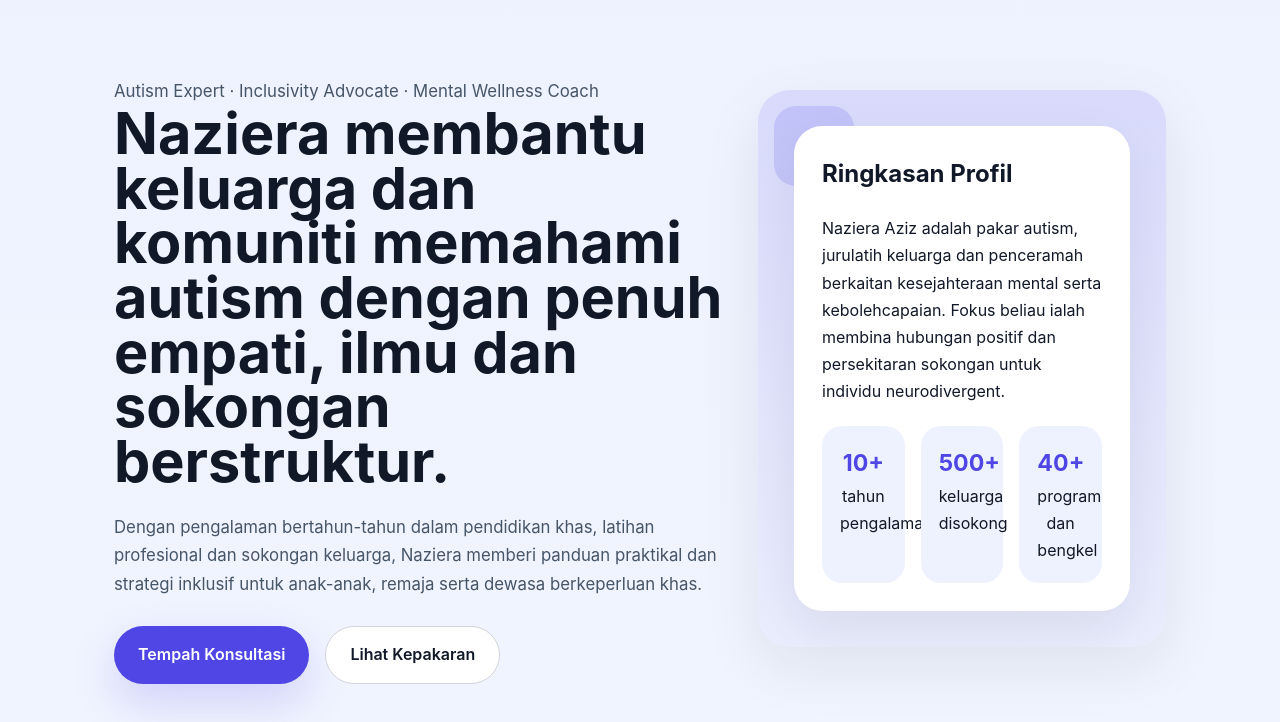
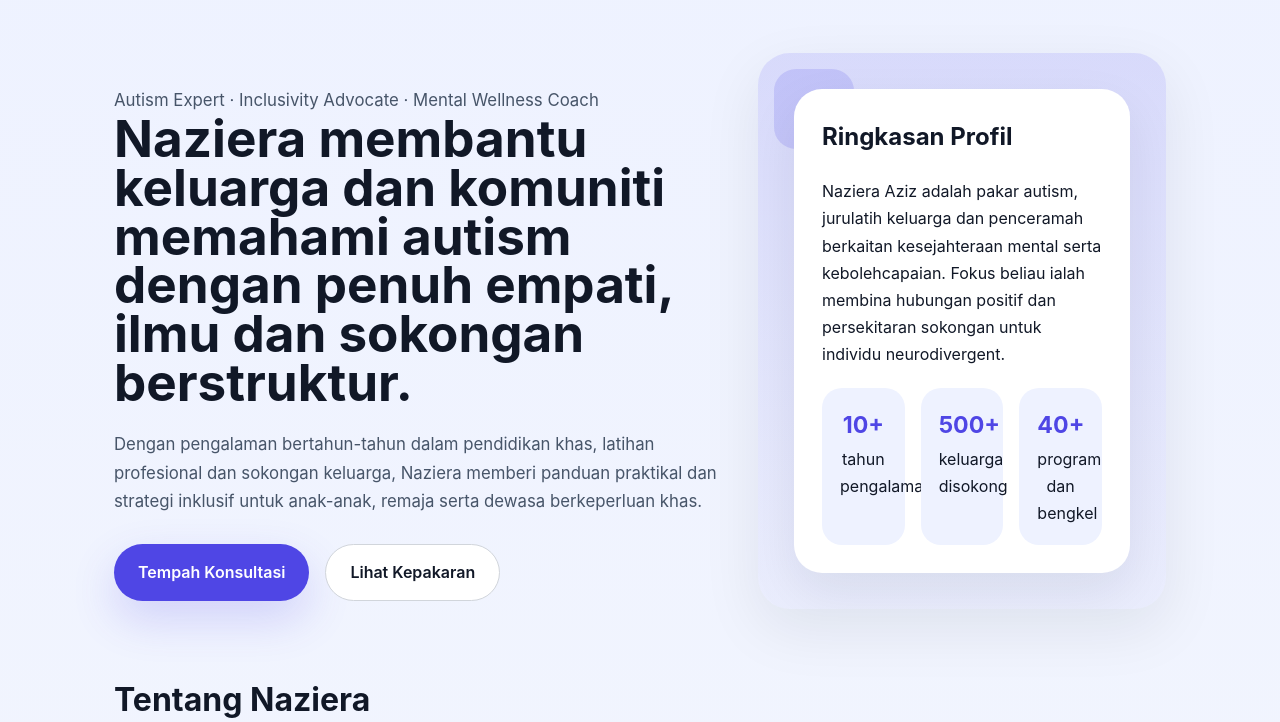
Before and after one commit to syafiqkassim/nazieraaziz, a plain HTML site: page index.html in a window 1280 px wide. Shown: the part 78-800 px from the top of the page. Drawn offline with Linux system fonts and the light colour scheme.

Commit message:
Adjust hero heading font size for improved responsiveness

```diff
--- a/index.html
+++ b/index.html
@@ -81,7 +81,7 @@
 
     .hero-copy h1 {
       margin: 0;
-      font-size: clamp(2.8rem, 4.5vw, 4.25rem);
+      font-size: clamp(2.4rem, 4vw, 3.8rem);
       line-height: 0.95;
     }
 
```
